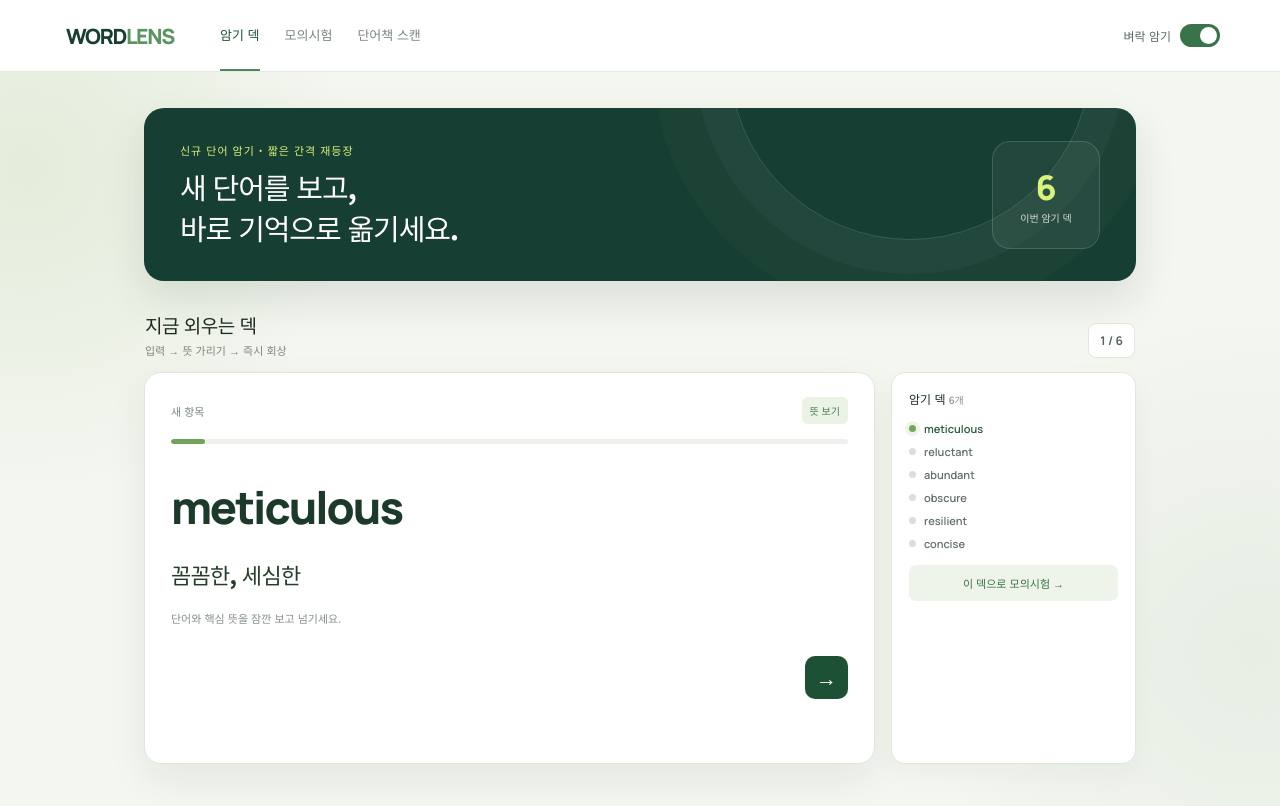
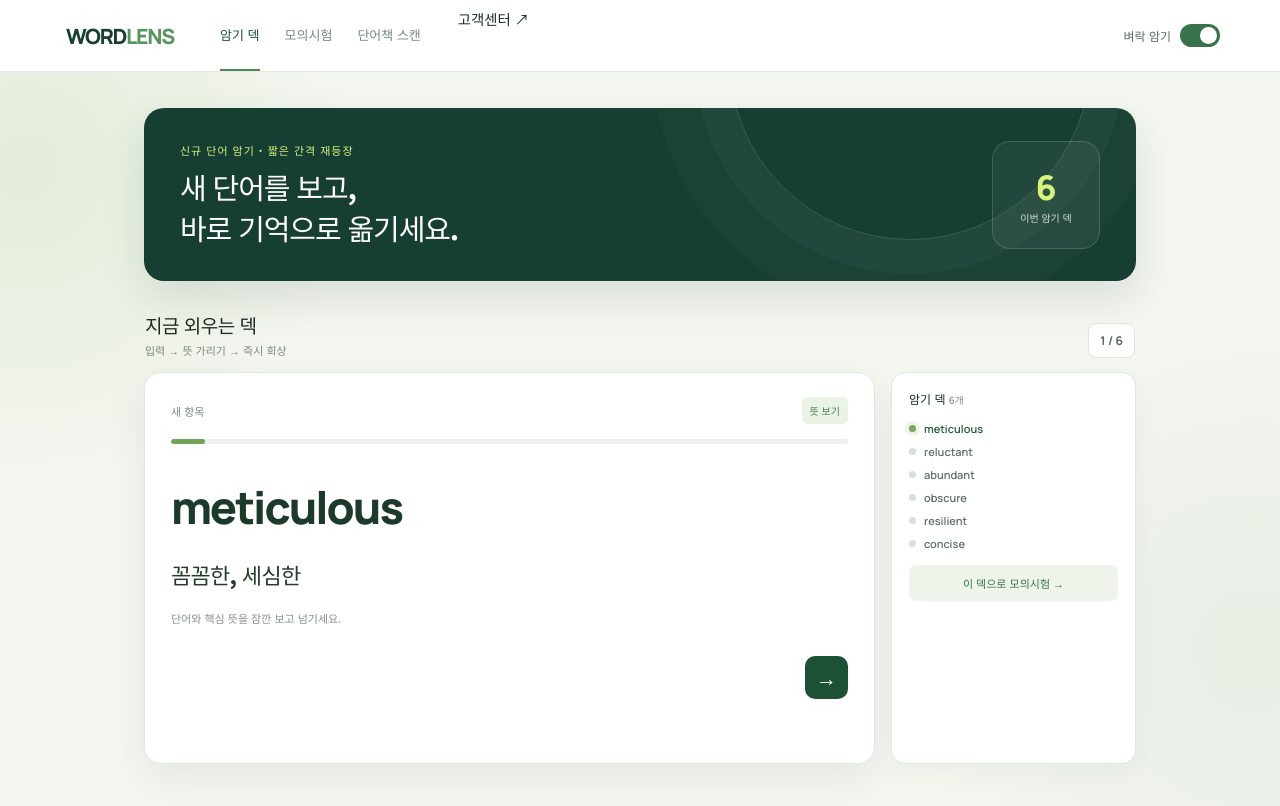
Before and after one commit to mrJ-ay/wordlens, a React (Vite) app: page / in a window 1280 px wide. Shown: the top 806 px of the page. Built offline with nearby package versions, Linux system fonts and the light colour scheme.

Commit message:
Add HELPDESK customer support link

```diff
--- a/src/App.jsx
+++ b/src/App.jsx
@@ -84,6 +84,7 @@ export default function App() {
           <button className={page === 'learn' ? 'active' : ''} onClick={() => setPage('learn')}>암기 덱</button>
           <button className={page === 'test' ? 'active' : ''} onClick={() => setPage('test')}>모의시험</button>
           <button className={page === 'scan' ? 'active' : ''} onClick={() => setPage('scan')}>단어책 스캔</button>
+          <a href="https://oneid-helpdesk.onrender.com/?service=WORDLENS" target="_blank" rel="noopener" style={{ textDecoration: 'none', color: 'inherit', padding: '8px 12px', fontSize: '0.9rem', fontWeight: 600 }}>고객센터 ↗</a>
         </nav>
         <label className="cram-toggle">
           <span>벼락 암기</span>
```
